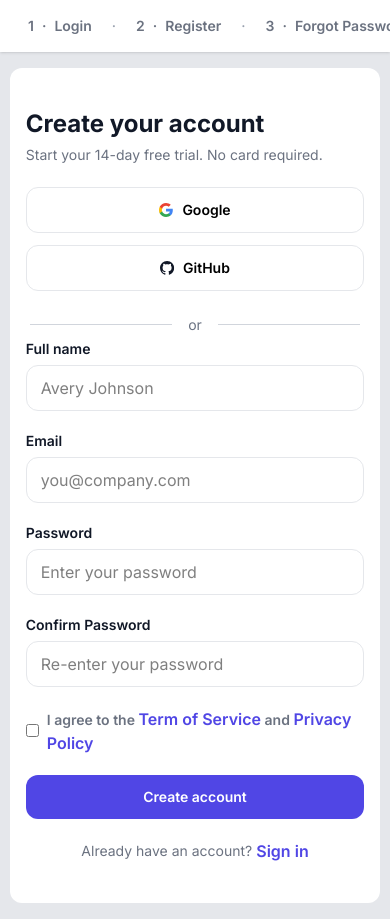
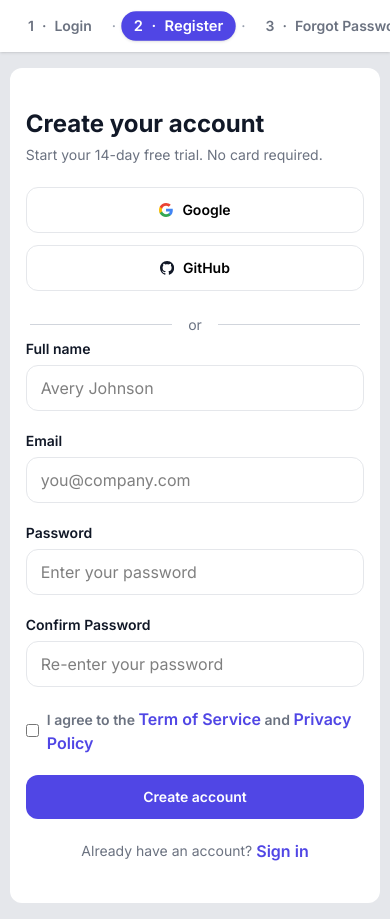
Before and after one commit to itsbun/vuejs-practice, a Vue app: page /register in a window 390 px wide. Built offline with nearby package versions, Linux system fonts and the light colour scheme.

Commit message:
feat: style nav items when active, enhance responsiveness of login page, replace alt properties of img tag

```diff
--- a/src/components/layout/auth-nav.vue
+++ b/src/components/layout/auth-nav.vue
@@ -1,6 +1,11 @@
 <script setup lang="ts">
 import { authNavigationItems } from '@/constants'
 import { BaseLink } from '../ui'
+import { useRoute } from 'vue-router'
+
+const route = useRoute()
+
+const isActive = (href: string) => route.path === href
 </script>
 
 <template>
@@ -11,7 +16,12 @@ import { BaseLink } from '../ui'
       <template v-for="(item, index) in authNavigationItems" :key="item.href">
         <BaseLink
           :to="item.href"
-          class="hover:bg-primary text-text-muted flex items-center rounded-2xl px-3 py-1 font-semibold hover:text-white"
+          :class="[
+            'flex items-center rounded-2xl px-3 py-1 font-semibold transition-all duration-600 ease-in-out',
+            isActive(item.href)
+              ? 'bg-primary scale-105 text-white shadow-sm'
+              : 'text-text-muted hover:bg-primary hover:scale-105 hover:text-white',
+          ]"
         >
           <span>{{ item.order }}</span>
 
--- a/src/views/login-view.vue
+++ b/src/views/login-view.vue
@@ -5,18 +5,21 @@ import { BaseButton, BaseInput, BaseLink } from '@/components'
 
 <template>
   <div
-    class="xs:rounded-xl xs:w-[95%] mx-auto flex flex-col justify-center bg-white p-4 py-10 sm:col-span-6 sm:w-full sm:rounded-l-none sm:rounded-r-2xl md:px-8 lg:px-12 xl:px-20"
+    class="xs:rounded-xl flex w-full flex-col justify-center bg-white p-4 sm:col-span-6 sm:rounded-l-none sm:rounded-r-2xl md:px-8 lg:px-12 xl:px-20"
   >
     <div>
       <h2 class="text-2xl/8 font-bold text-black">Welcome back</h2>
-      <p class="text-text-muted mb-5 pt-1 text-sm leading-[22.75px] font-normal">
+      <p class="text-text-muted mb-5 pt-1 text-sm/5 font-normal">
         Sign in to continue to your workspace.
       </p>
 
       <div class="xs:flex xs:flex-col xs:items-center mb-5 flex justify-between gap-3 sm:flex-row">
         <div v-for="option in EXTERNAL_LOGIN_OPTIONS" :key="option.name" class="xs:w-full">
-          <BaseButton :variant="'secondary'" class="border-border xs:w-full w-42.5 border">
-            <img :src="option.icon" alt="{{ option.name }} Icon" />
+          <BaseButton
+            :variant="'secondary'"
+            class="border-border xs:w-full flex w-42.5 gap-2 border"
+          >
+            <img :src="option.icon" :alt="`${option.name} Icon`" />
             Continue with {{ option.name }}
           </BaseButton>
         </div>
--- a/src/views/register-view.vue
+++ b/src/views/register-view.vue
@@ -19,7 +19,7 @@ import { EXTERNAL_LOGIN_OPTIONS, paths } from '@/constants'
             :variant="'secondary'"
             class="border-border xs:w-full flex w-42.5 gap-2 border"
           >
-            <img :src="option.icon" alt="{{ option.name }} Icon" />
+            <img :src="option.icon" :alt="`${option.name} Icon`" />
             {{ option.name }}
           </BaseButton>
         </div>
```
